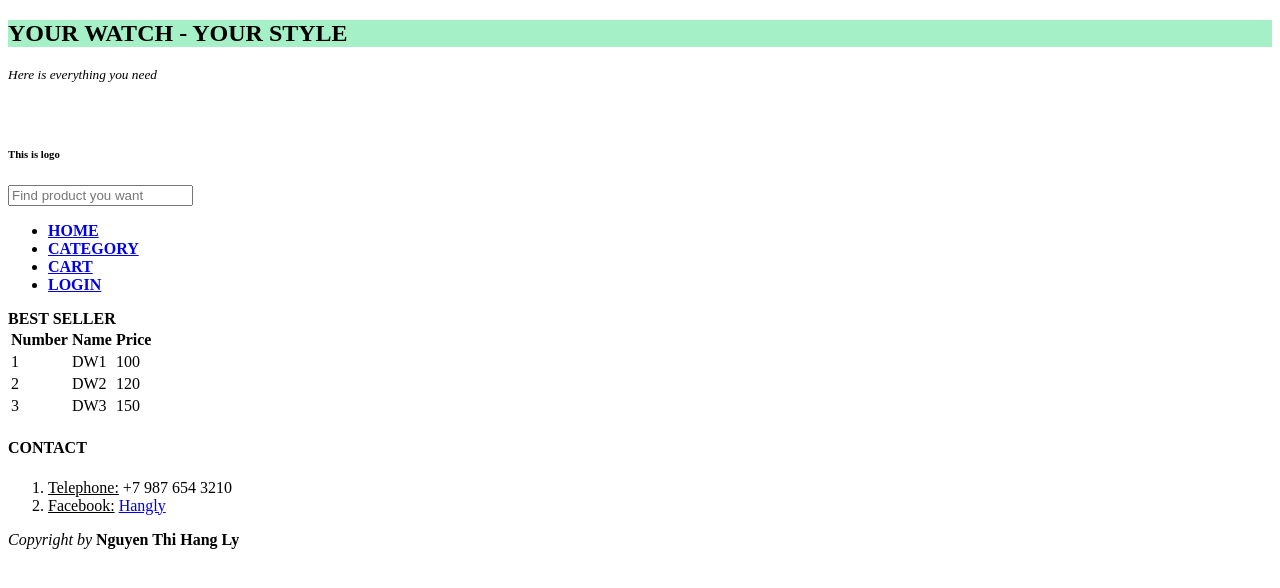
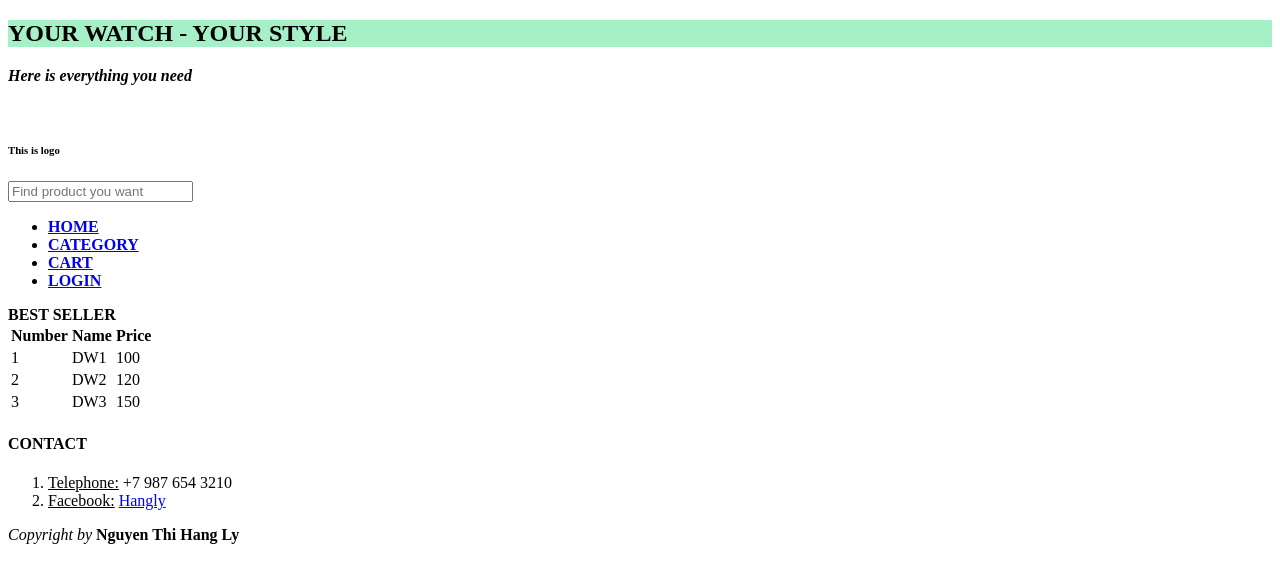
Before and after one commit to Hangly1225/ITMO-Web, a plain HTML site: page shop.html in a window 1280 px wide. Drawn offline with Linux system fonts and the light colour scheme.

Commit message:
Update shop.html

```diff
--- a/shop.html
+++ b/shop.html
@@ -14,7 +14,7 @@
     <header class="header">
         <section class="header_center">
                 <h1 style="background-color: rgb(166, 240, 199)">YOUR WATCH - YOUR STYLE</h1>
-                <p><sup><i>Here is everything you need</i></sup></p>
+                <p><strong><i>Here is everything you need</i></strong></p>
         </section>
         <section class="header_logo">
             <img src="/assests/imgs/logo1.jpg" alt=""logo>
```
